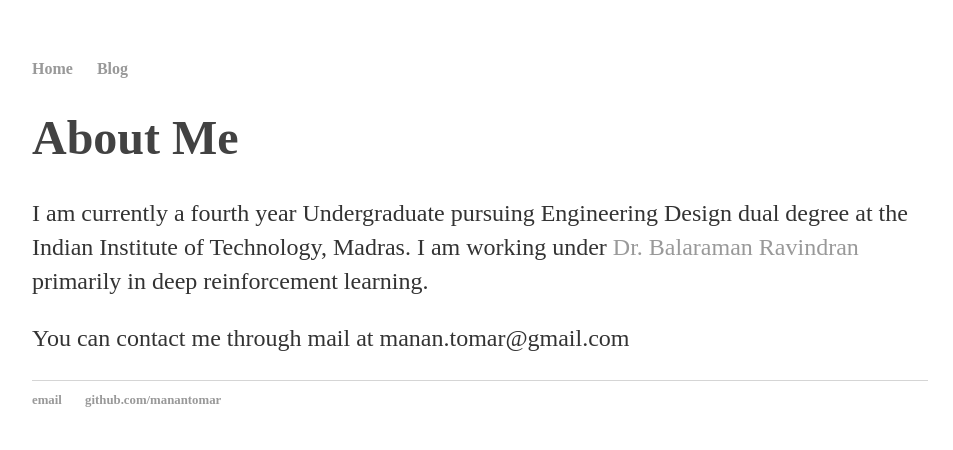
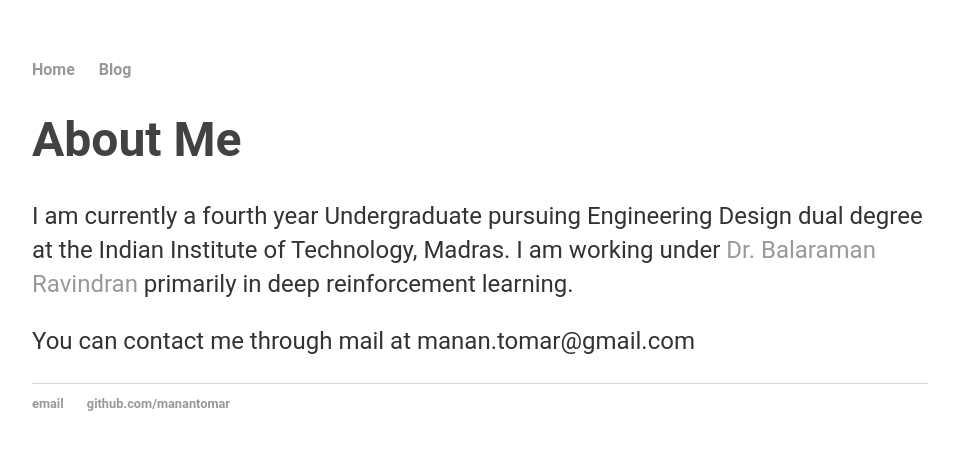
Before and after one commit to manantomar/manantomar.github.io, a Jekyll site: the page built from index.md, in a window 1280 px wide. Shown: the top 450 px of the page, without its empty margins (160-1113 px from the left). Built offline with Jekyll 4.4.1, drawn with Linux system fonts in a browser that asks for light colours; our own code applies the rules of GitHub Pages for plain Markdown files.

Commit message:
Update main.css

```diff
--- a/css/main.css
+++ b/css/main.css
@@ -1,12 +1,12 @@
 body {
     background: $white;
-    font: 18px/1.4 $open-sans;
+    font-family:'Roboto', 'Open-Sans', 'Raleway', 'Lato';
     color: #424242;
     margin: 60px auto;
     width: 70%;
 }
 nav ul, footer ul {
-    font-family:'Open-Sans';
+    font-family:'Roboto', 'Open-Sans', 'Raleway', 'Lato';
     padding: 0px;
     list-style: none;
     font-weight: bold;
@@ -24,7 +24,7 @@
 }
 h1 {
     font-size: 3em;
-    font-family:'Open-Sans';
+    font-family:'Roboto', 'Open-Sans', 'Raleway', 'Lato';
 }
 p {
     font-size: 1.5em;
```
